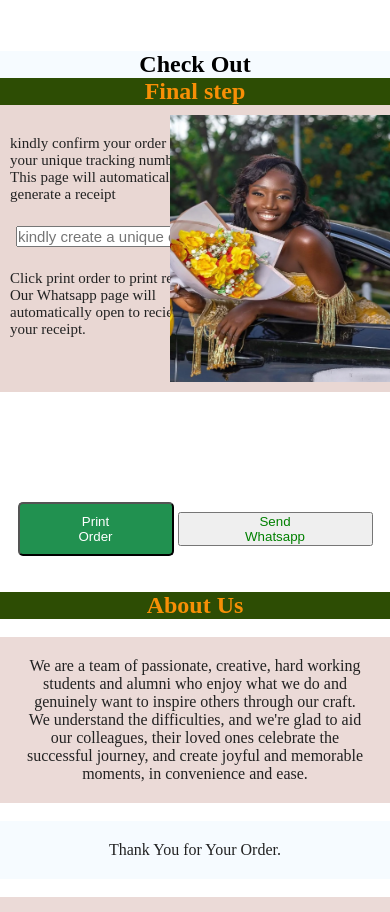
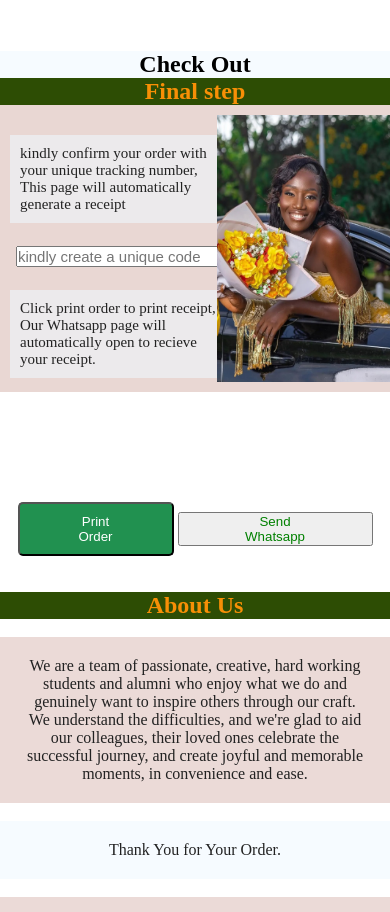
Before and after one commit to gradgiftsgh/gradgiftgh, a plain HTML site: page index.html in a window 390 px wide. Shown: the part 5434-6346 px from the top of the page. Drawn offline with Linux system fonts and the light colour scheme.

Commit message:
Add files via upload

```diff
--- a/index.html
+++ b/index.html
@@ -417,13 +417,13 @@
 <div class="left">
 
 
-    <p style="text-align: left;">kindly confirm your order with <br> your unique tracking number, <br>  This page will automatically  <br> generate a receipt</p>
+    <p style="text-align: left; background-color: rgba(240, 248, 255, 0.582); padding: 1rem;">kindly confirm your order with <br> your unique tracking number, <br>  This page will automatically  <br> generate a receipt</p>
      <br>
 
     <input class="trend" type="text" placeholder="kindly create a unique code" style="margin-left: 2%; ">
     <br>
 
-    <p style="text-align:left; ">Click print order to print
+    <p style="text-align:left;background-color: rgba(240, 248, 255, 0.582); padding: 1rem; ">Click print order to print
         receipt,<br> Our Whatsapp page will <br>
         automatically open to recieve <br> your receipt. </p>
 
--- a/style.css
+++ b/style.css
@@ -434,7 +434,7 @@ Item Display
   bottom: 1rem;
   right: 10%;
   /*width: 75rem;*/
-  width: 45rem;
+  width: 30rem;
   height: 100%;
 }
 
@@ -508,9 +508,9 @@ Item Display
 
   .banner .right img {
     /*width: 45rem;*/
-    width: 23rem;
+    width: 19rem;
     height:93% ;
-    left: 73%;
+    left: 80%;
 
   }
 }
```
